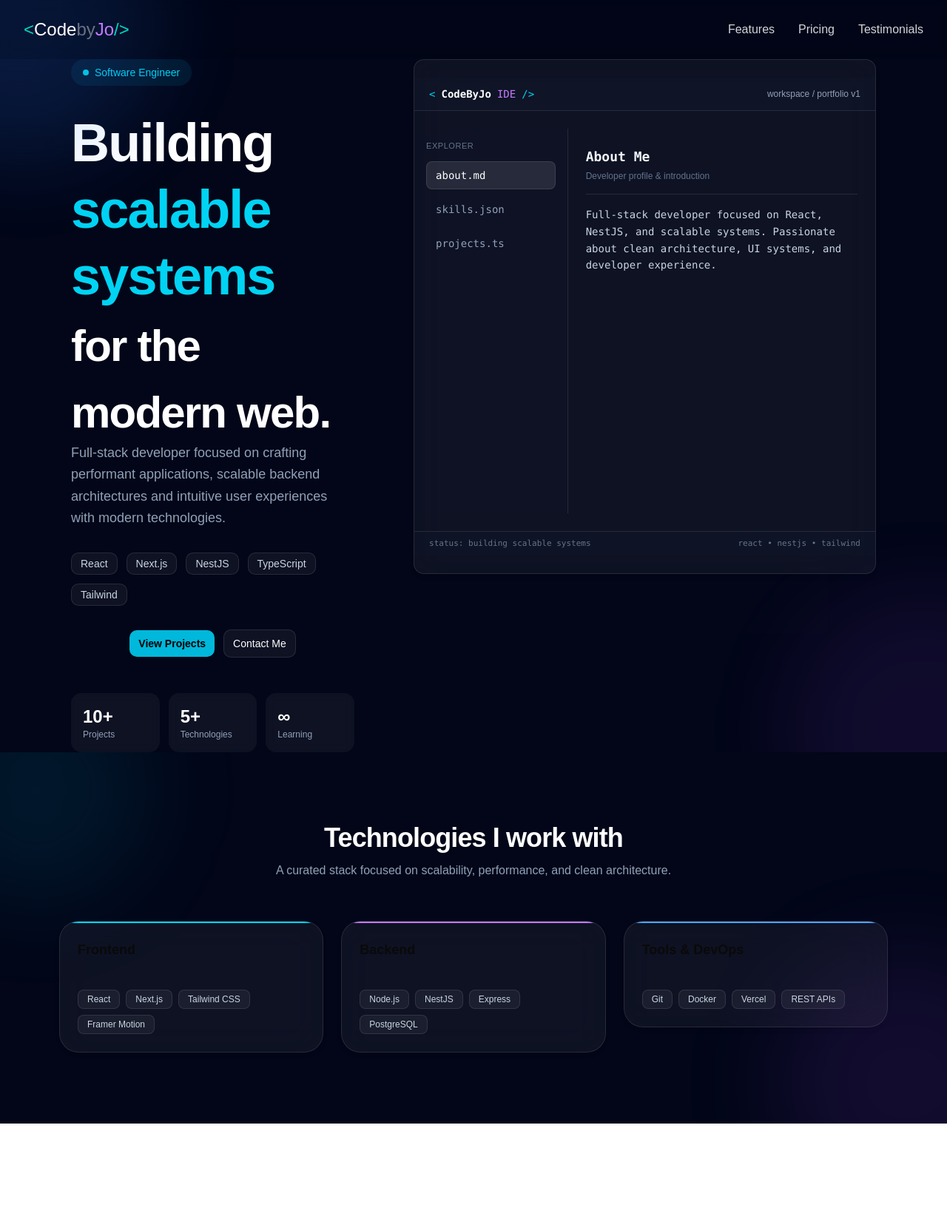
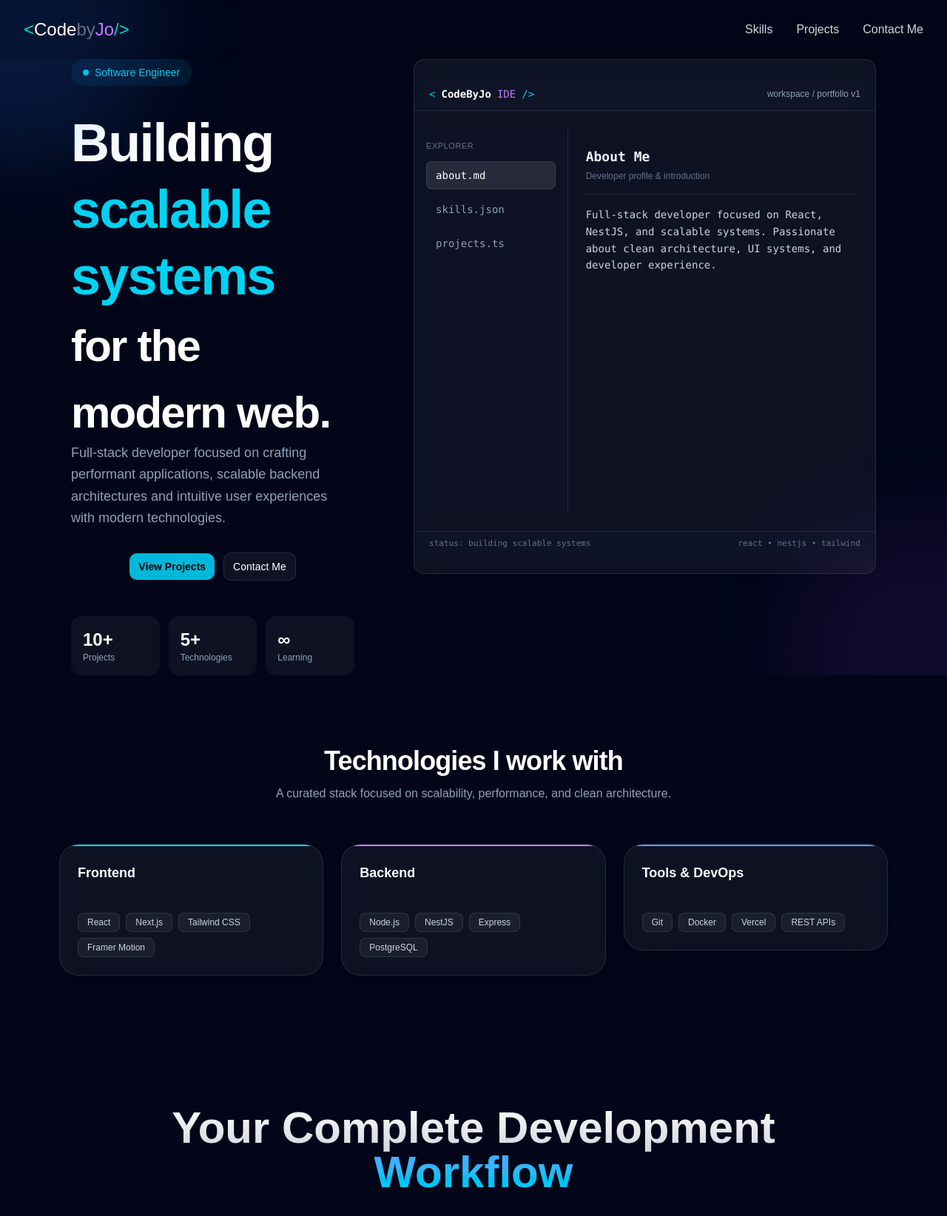
Before and after one commit to josyo/React-portfolio, a React (Vite) app: page / in a window 1280 px wide. Shown: the top 1644 px of the page at 74% size. Before the commit the page ends 1519 px from the top, so only its background shows below. Built offline with nearby package versions, Linux system fonts and the light colour scheme.

Commit message:
Created the Projects component

```diff
--- a/src/App.jsx
+++ b/src/App.jsx
@@ -1,7 +1,7 @@
 import Navbar from "./components/Navbar";
 import Hero from "./components/Hero";
 import Skills from "./components/Skills";
-import Pricing from "./components/Pricing";
+import Projects from "./components/Projects";
 import Testimonials from "./components/Testimonials";
 import Footer from "./components/Footer";
 
@@ -11,7 +11,7 @@ function App() {
       <Navbar />
       <Hero />
       <Skills />
-      <Pricing />
+      <Projects />
       <Testimonials />
       <Footer />
     </div>
--- a/src/components/Hero.jsx
+++ b/src/components/Hero.jsx
@@ -108,19 +108,7 @@ export default function Hero() {
                      </p>
                   </motion.div>
 
-         {/* Tech Stack */}
-         <div className="flex flex-wrap justify-center lg:justify-start gap-2 sm:gap-3 flex-nowrap overflow-x-auto">
-            {["React", "Next.js", "NestJS", "TypeScript", "Tailwind"].map(
-               (tech) => (
-                  <span
-                     key={tech}
-                     className="px-3 py-1 text-[11px] sm:text-sm rounded-lg border border-white/10 bg-white/5 text-slate-300 whitespace-nowrap"
-                  >
-                     {tech}
-                  </span>
-               )
-            )}
-         </div>
+
 
                   {/* CTA */}
                   <div className="flex flex-row justify-center items-center gap-3">
--- a/src/components/Navbar.jsx
+++ b/src/components/Navbar.jsx
@@ -20,19 +20,19 @@ export default function Navbar() {
                 {/*Nav Links*/}
                 <div className="hidden md:flex items-center space-x-6 lg:space-x-8">
                     <a
-                        href="#features"
+                        href="#skills"
                         className="text-gray-300 hover:text-white text-sm lg:text-base"
                     >
-                        Features
+                        Skills
                     </a>
                     <a
-                        href="#pricing"
+                        href="#projects"
                         className="text-gray-300 hover:text-white text-sm lg:text-base"
                     >
-                        Pricing
+                        Projects
                     </a>
-                    <a href="#testimonials" className="text-gray-300 hover:text-white text-sm lg:text-base">
-                        Testimonials
+                    <a href="#contact-me" className="text-gray-300 hover:text-white text-sm lg:text-base">
+                        Contact Me
                     </a>
                 </div>
                 <button
@@ -50,7 +50,7 @@ export default function Navbar() {
             <div className="md:hidden bg-slate-950/95 backdrop-blur-xl border-t border-slate-800 animate-in slide-in-from-top duration-300">
                 <div className="px-4 py-5 space-y-2">
                     <a
-                        href="#features"
+                        href="#skills"
                         onClick={() => setMobileMenuIsOpen(false)}
                         className="block px-4 py-3 rounded-lg text-gray-300 hover:text-white hover:bg-slate-800/60 transition-all duration-200"
                     >
@@ -58,19 +58,19 @@ export default function Navbar() {
                     </a>
 
                     <a
-                        href="#pricing"
+                        href="#projects"
                         onClick={() => setMobileMenuIsOpen(false)}
                         className="block px-4 py-3 rounded-lg text-gray-300 hover:text-white hover:bg-slate-800/60 transition-all duration-200"
                     >
-                        Pricing
+                        Projects
                     </a>
 
                     <a
-                        href="#testimonials"
+                        href="#contact-me"
                         onClick={() => setMobileMenuIsOpen(false)}
                         className="block px-4 py-3 rounded-lg text-gray-300 hover:text-white hover:bg-slate-800/60 transition-all duration-200"
                     >
-                        Testimonials
+                        Contact Me
                     </a>
                 </div>
             </div>
--- a/src/components/Pricing.jsx
+++ /dev/null
@@ -1,3 +0,0 @@
-export default function Pricing() {
-    return null
-}
--- /dev/null
+++ b/src/components/Projects.jsx
@@ -0,0 +1,25 @@
+export default function Projects() {
+    return (
+        <section
+            id="projects"
+            className="py-16 sm:py-20 px-10 sm:px-6 lg:px-8 relative"
+        >
+            <div max-w->
+                <div className="text-center am:12 sm:mb-6 lg:mb-20">
+                    <h2 className="text-5xl sm:text-4xl md:text-5xl lg:text-6xl font-bold">
+                        <span className="bg-gradient-to-b from-white to-gray-300 bg-clip-text text-transparent"
+                        >
+                            Your Complete Development
+                        </span>
+                        <br />
+                        <span
+                        className="bg-gradient-to-b from-blue-400 to-cyan-400 bg-clip-text text-transparent"
+                        >
+                            Workflow
+                        </span>
+                    </h2>
+                </div>
+            </div>
+        </section>
+    )
+}
--- a/src/components/Skills.jsx
+++ b/src/components/Skills.jsx
@@ -21,13 +21,9 @@ const skillGroups = [
 
 export default function Skills() {
   return (
-    <section className="relative py-24 px-6 sm:px-10 lg:px-20 bg-slate-950 text-white overflow-hidden">
-
-      {/* Background glow */}
-      <div className="absolute inset-0 pointer-events-none">
-        <div className="absolute top-[-100px] left-[-100px] w-[300px] h-[300px] bg-cyan-500/10 blur-3xl rounded-full" />
-        <div className="absolute bottom-[-120px] right-[-120px] w-[350px] h-[350px] bg-purple-500/10 blur-3xl rounded-full" />
-      </div>
+    <section
+      id="skills"
+      className="relative py-24 px-6 sm:px-10 lg:px-20 bg-slate-950 text-white overflow-hidden">
 
       {/* Header */}
       <motion.div
@@ -71,7 +67,7 @@ export default function Skills() {
               />
 
               {/* Title */}
-              <h3 className="text-lg font-semibold mb-4">
+              <h3 className="text-lg font-semibold mb-4 text-white">
                 {group.title}
               </h3>
 
```
Lines whose indentation alone changed are shown as unchanged.
